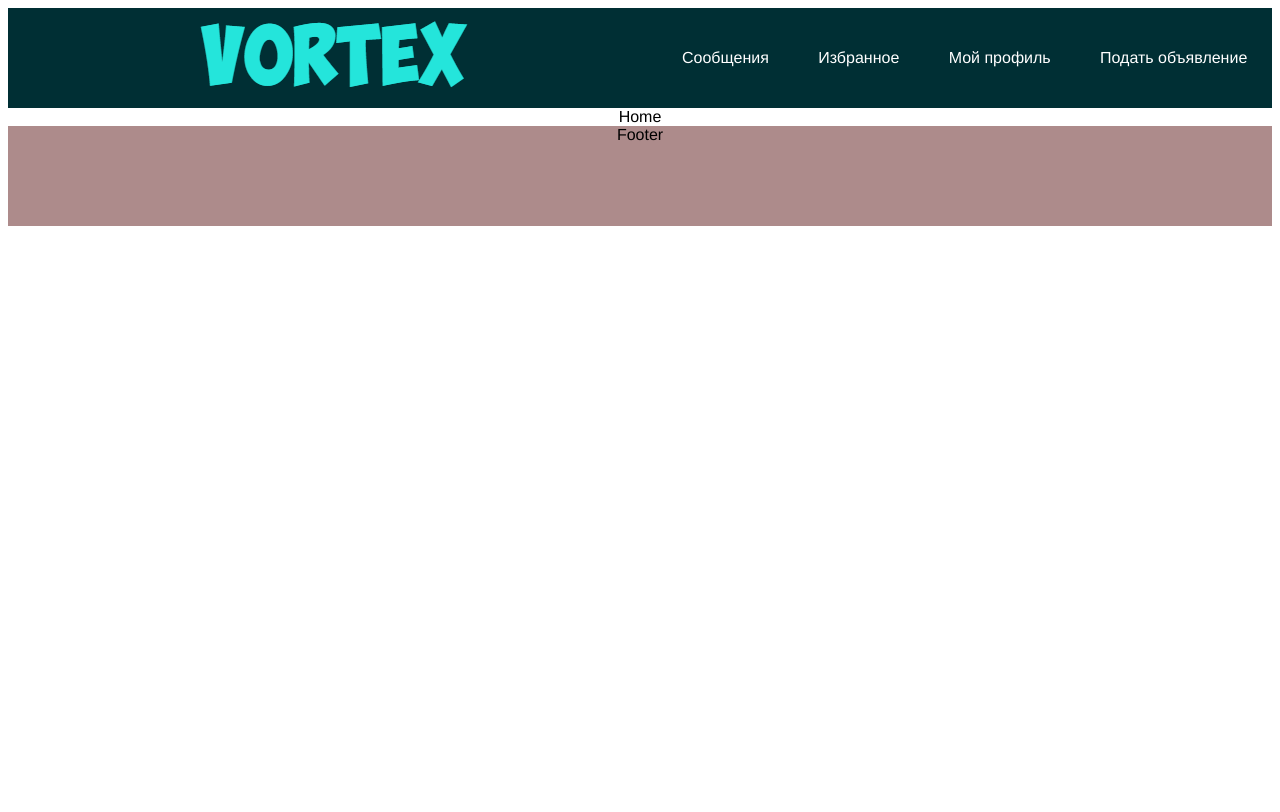
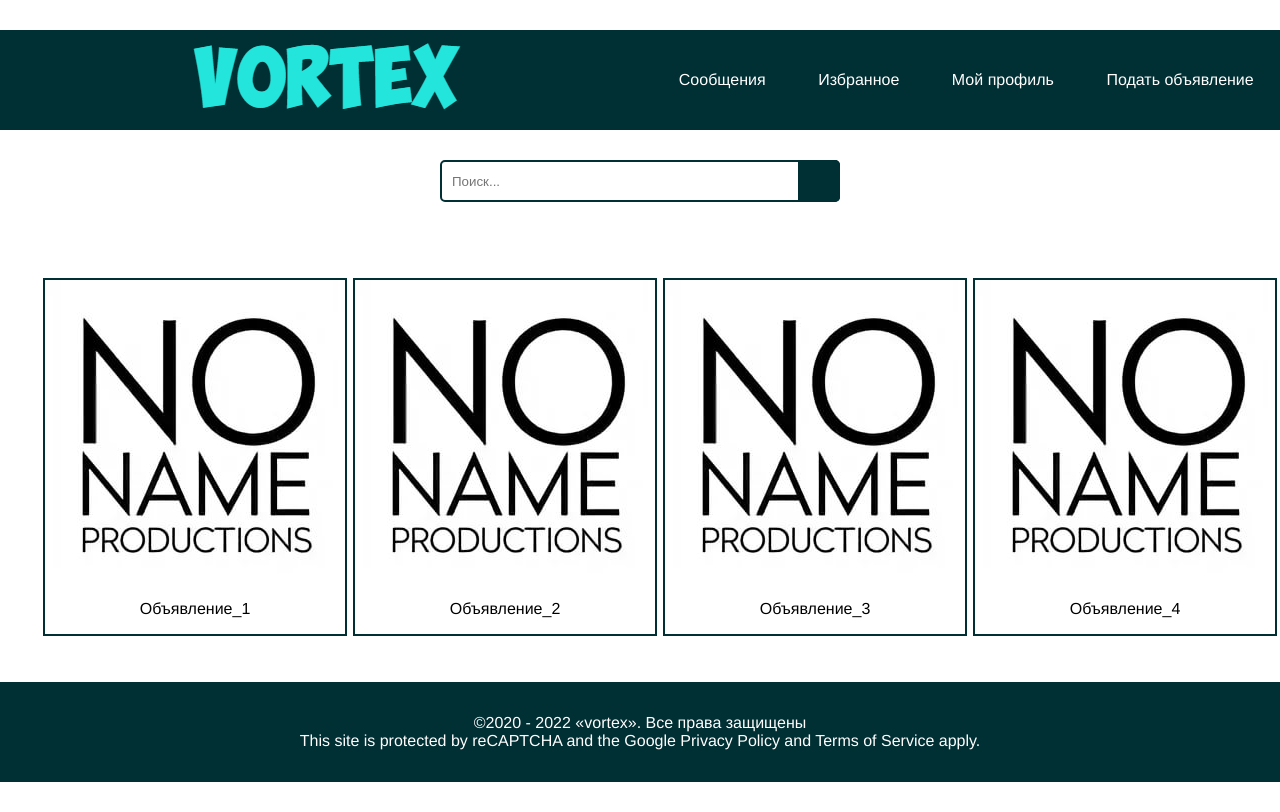
Before and after one commit to IVladimir44/vortex, a Vue app: page / in a window 1280 px wide. Built offline with nearby package versions, Linux system fonts and the light colour scheme.

Commit message:
добавлен поиск и шаблоны под объявления

```diff
--- a/src/components/layout/Footer.vue
+++ b/src/components/layout/Footer.vue
@@ -1,5 +1,7 @@
 <template>
-    <div>Footer</div>
+    <div class="copyright">©2020 - 2022 «vortex». Все права защищены
+        <br>This site is protected by reCAPTCHA and the Google Privacy Policy and Terms of Service apply.
+    </div>
 </template>
 
 <script>
@@ -10,6 +12,12 @@
 div {
     width: 100%;
     height: 100px;
-    background: rgb(173, 139, 139);
+    background-color: #002F34;
+}
+.copyright {
+    display: flex;
+    align-items: center;
+    justify-content: center;
+    color: #FFFF;
 }
 </style>
--- a/src/components/pages/Home.vue
+++ b/src/components/pages/Home.vue
@@ -1,5 +1,26 @@
 <template>
-    <div>Home</div>
+<div class="d1">
+  <form>
+  <input type="text" placeholder="Поиск...">
+  <button type="submit"></button>
+  </form>
+</div>
+<div class="products">
+<ul class="products_list">
+    <li>
+        <img src="../../assets/noname.jpg" alt="product_1"> <p>Объявление_1</p>
+    </li>
+    <li>
+        <img src="../../assets/noname.jpg" alt="product_2"> <p>Объявление_2</p>
+    </li>
+    <li>
+        <img src="../../assets/noname.jpg" alt="product_3"> <p>Объявление_3</p>
+    </li>
+    <li>
+        <img src="../../assets/noname.jpg" alt="product_4"> <p>Объявление_4</p>
+    </li>
+</ul>
+</div>
 </template>
 
 <script>
@@ -7,5 +28,48 @@
 </script>
 
 <style>
-
+* {box-sizing: border-box;}
+body{margin: 0;}
+div {padding: 30px 0}
+form {
+  position: relative;
+  width: 400px;
+  margin: 0 auto;
+}
+.d1 {background: #FFFF;}
+.d1 input {
+  width: 100%;
+  height: 42px;
+  padding-left: 10px;
+  border: 2px solid #002F34;
+  border-radius: 5px;
+  outline: none;
+  background: #FFFF;
+  color: #002F34;
+}
+.d1 button {
+  position: absolute;
+  top: 0;
+  right: 0px;
+  width: 42px;
+  height: 42px;
+  border: none;
+  background: #002F34;
+  border-radius: 0 5px 5px 0;
+  cursor: pointer;
+}
+.d1 button:before {
+  content: "\f002";
+  font-family: FontAwesome;
+  font-size: 16px;
+  color: #FFFF;
+}
+.products_list {
+    display: flex;
+    justify-content: space-around;
+    list-style-type: none;
+}
+.products_list li{
+    border: 2px solid #002F34 ;
+}
 </style>
```
Also changed, not shown: src/assets/header_logo.svg (added), src/assets/noname.jpg (added).
